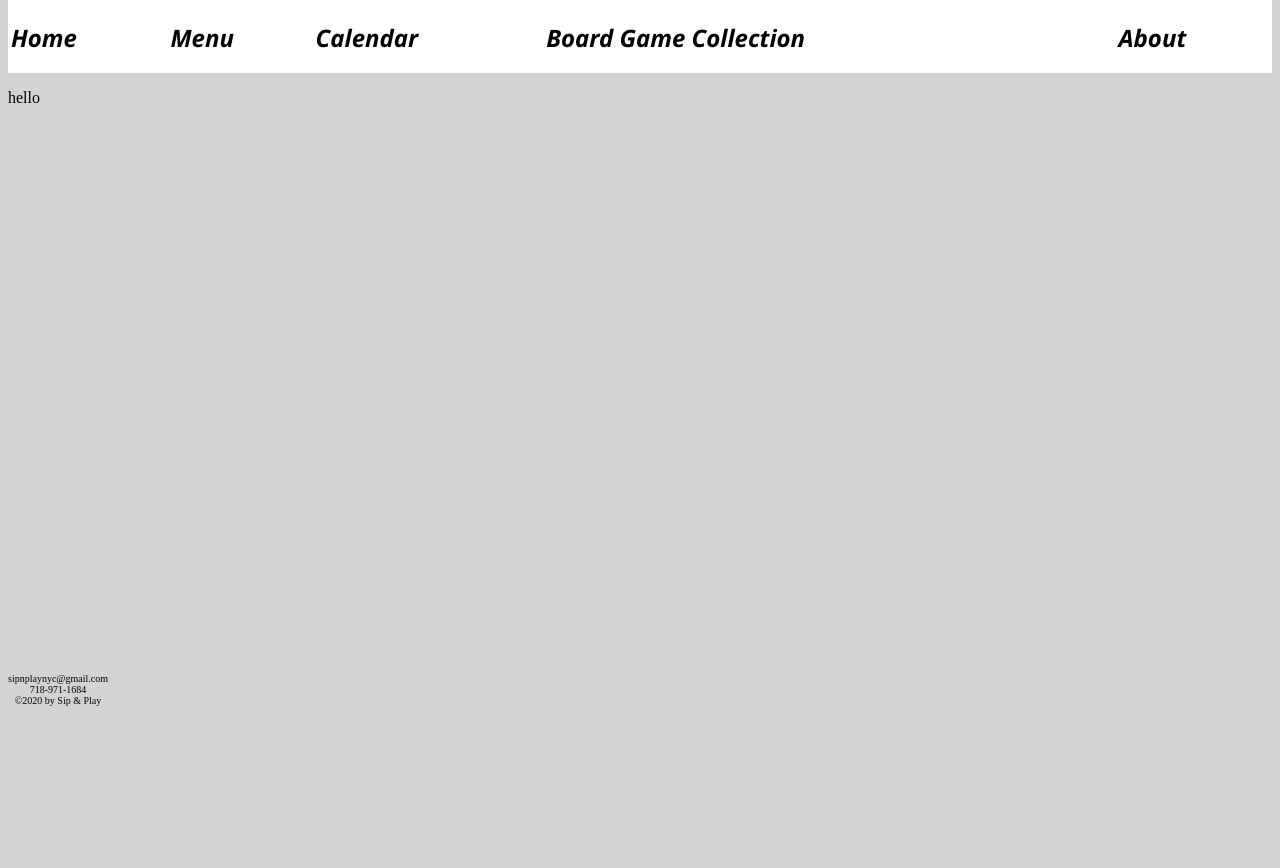
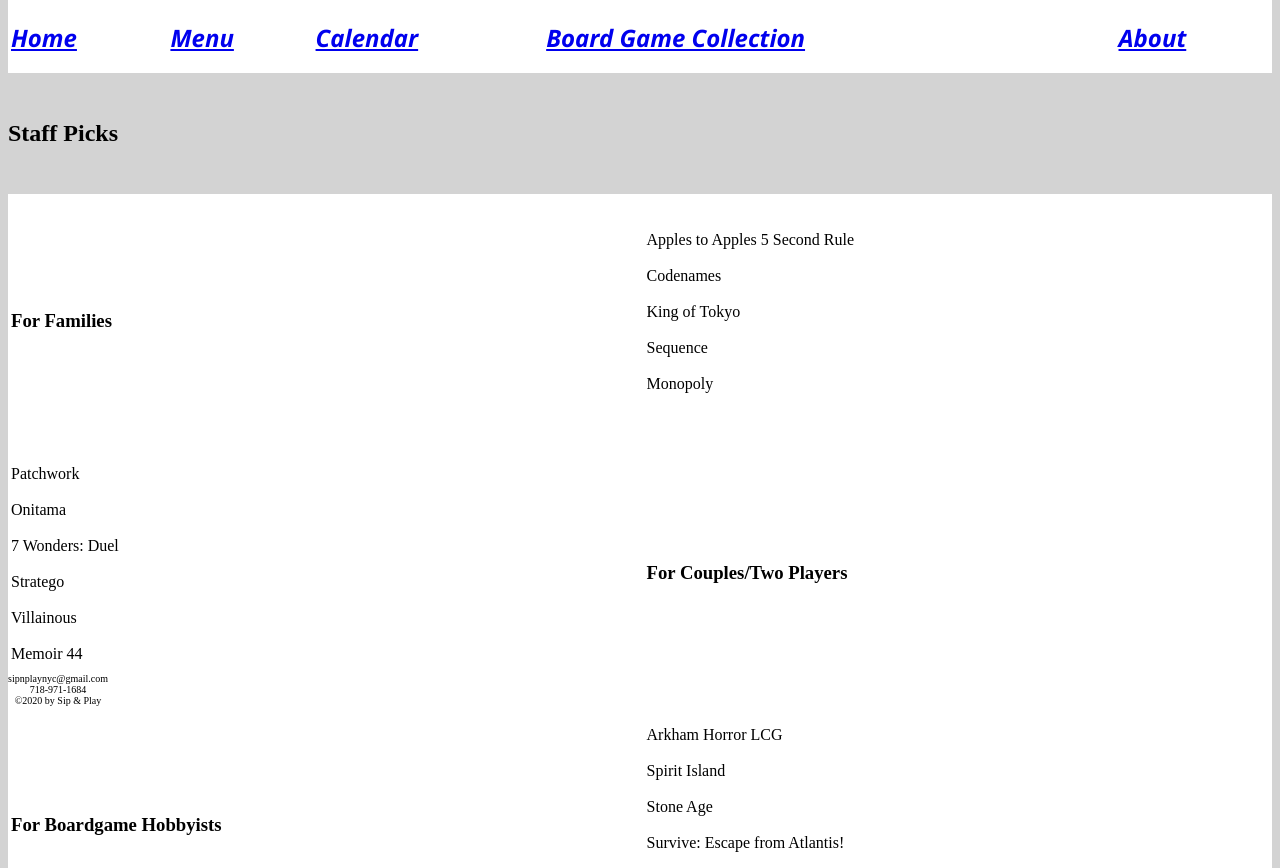
Before and after one commit to ade-sewa/sipnplay, a plain HTML site: page boardgamecollection.html in a window 1280 px wide. Shown: the part 84-952 px from the top of the page. Before the commit the page ends 800 px from the top, so only its background shows below. Drawn offline with Linux system fonts and the light colour scheme.

Commit message:
Add files via upload

```diff
--- a/boardgamecollection.html
+++ b/boardgamecollection.html
@@ -9,20 +9,58 @@
 </head>
 <body>
     <div>
-        <table>
+        <table class = "header">
             <tr><td><img src="sipnplay.png" height ="70px" width = "70px" alt= "sip n play logo"></td></tr>
             <tr>
-                <td><h1>Home</h1></td>
-                <td><h1>Menu</h1></td>
-                <td><h1>Calendar</h1></td>
-                <td><h1>Board Game Collection</h1></td>
-                <td><h1>About</h1></td>
+                <td><h1><a href="home.html">Home</a></h1></td>
+                <td><h1><a href="menu.html">Menu</a></h1></td>
+                <td><h1><a href="calendar.html">Calendar</a></h1></td>
+                <td><h1><a href="boardgamescollection.html">Board Game Collection</a></h1></td>
+                <td><h1><a href="about.html">About</a></h1></td>
             </tr>
         </table>
 
 
     </div>
-    <p>hello</p>
+   <div class = "featured">
+        <h2></br>Staff Picks</br></br></h2>
+            <table class = "games">
+            <tr height= 250px>
+            <td class = "gametype"><h3>For Families</h3></td>
+
+            <td class = "gamename">Apples to Apples
+            5 Second Rule</br></br>
+            Codenames</br></br>
+            King of Tokyo</br></br>
+            Sequence</br></br>
+            Monopoly</br></br></td></tr>
+
+            <tr height= 250px>
+         <td class = "gamename">Patchwork</br></br>
+            Onitama</br></br>
+            7 Wonders: Duel</br></br>
+            Stratego</br></br>
+            Villainous</br></br>
+            Memoir 44</br></br></td>
+         <td class = "gametype"><h3>For Couples/Two Players</h3></td></tr>
+         <tr height= 250px>
+        <td class = "gametype"><h3>For Boardgame Hobbyists</h3></td>
+        <td class = "gamename"></br>
+            Arkham Horror LCG</br></br>
+            Spirit Island</br></br>
+            Stone Age</br></br>
+            Survive: Escape from Atlantis!</br></br>
+            Roll for the Galaxy</br></br>
+            Agricola</br></br>
+
+        </td>
+
+
+         </tr>
+            </table>
+            </div>
+
+    <div class = "allgames"><h2>All Games</h2></div>
     <p class="footer">sipnplaynyc@gmail.com </br>
         718-971-1684</br>
         ©2020 by Sip & Play</p>
```
